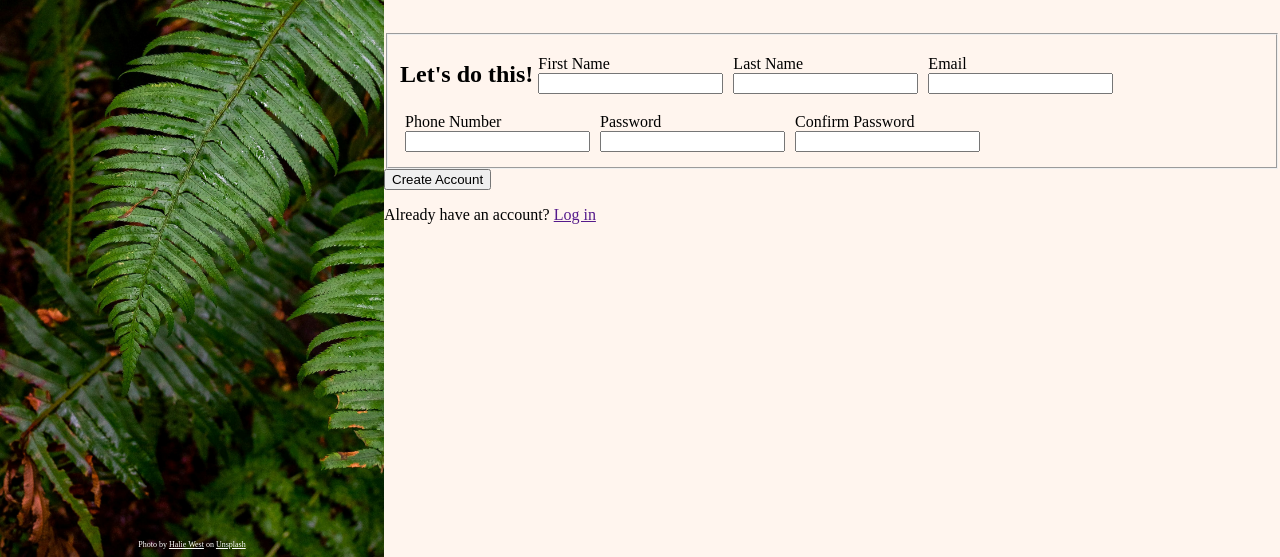
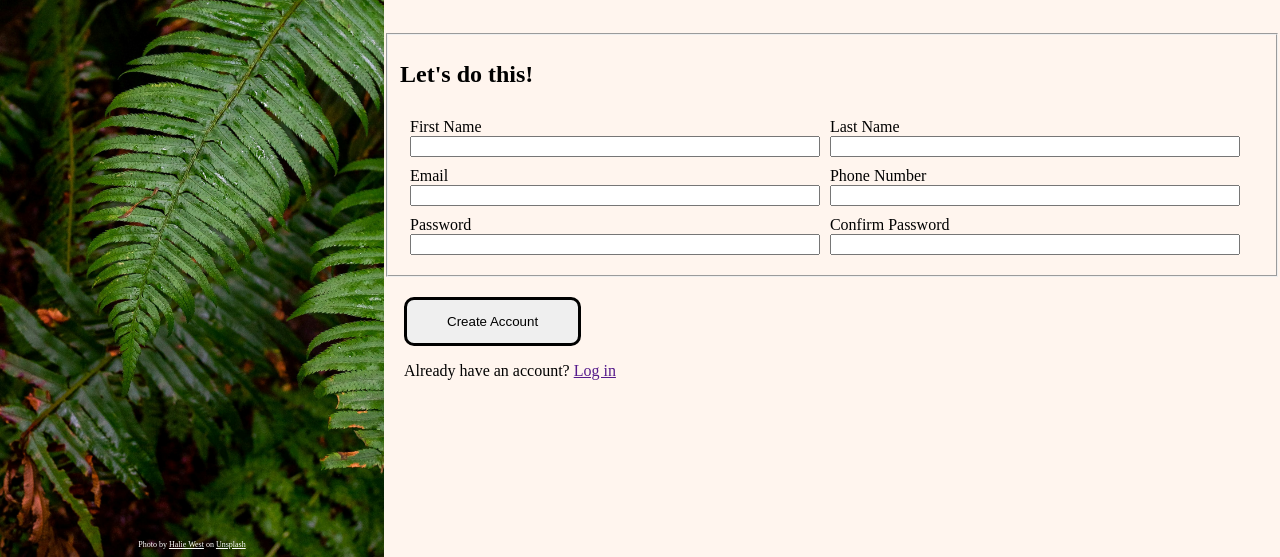
Before and after one commit to eman2point0/signup-form, a plain HTML site: page index.html in a window 1280 px wide. Shown: the part 243-800 px from the top of the page. Drawn offline with Linux system fonts and the light colour scheme.

Commit message:
Form needs work on 2x3 layout

```diff
--- a/index.html
+++ b/index.html
@@ -30,6 +30,7 @@
         <form action="form.html" method="post">
           <fieldset id="signup">
             <h2>Let's do this!</h2>
+            <div class="inputs">
               <div class="input-block">
                 <label for="first-name">First Name</label>
                 <input type="text" name="first-name" id="first-name" required />
@@ -54,10 +55,11 @@
                 <label for="confirm">Confirm Password</label>
                 <input type="password" name="confirm" id="confirm" required />
               </div>
+            </div>
           </fieldset>
-          <button type="submit">Create Account</button>
+          <button type="submit" id="submit">Create Account</button>
         </form>
-        <p>Already have an account? <a href="">Log in</a></p>
+        <p id="login">Already have an account? <a href="">Log in</a></p>
       </div>
     </div>
   </body>
--- a/styles.css
+++ b/styles.css
@@ -61,26 +61,35 @@ body{
     background-color: seashell;
     display: flex;
     flex-flow: column nowrap;
-    flex: 1 1 auto;
+    flex: 1 0 auto;
     width: 70vw;
     height: 100vh;
 
 }
+.inputs{
+    width : 500 px;
+    display:flex;
+    flex-flow: row wrap;
+    padding: 5px;
+}
+
+.input-block{
+    display:flex;
+    flex-direction: column;
+    margin: 5px;
+    flex: 0 0 48%;
+}
 
 
-#signup{
 
-    display: flex;
-    flex-flow: row wrap;
-    justify-content: flex-start;
-    align-items: center;
-
+#submit{
+    border: solid 3px black;
+    padding: 14px 40px;
+    border-radius: 10px;
+    margin-left: 20px;
+    margin-top: 20px;
 }
 
-#signup .input-block{
-    display: flex;
-    flex-flow: column nowrap;
-    justify-content: flex-start;
-
-    margin: 5px;
+#login{
+    margin-left: 20px;
 }
```
Lines whose indentation alone changed are shown as unchanged.
